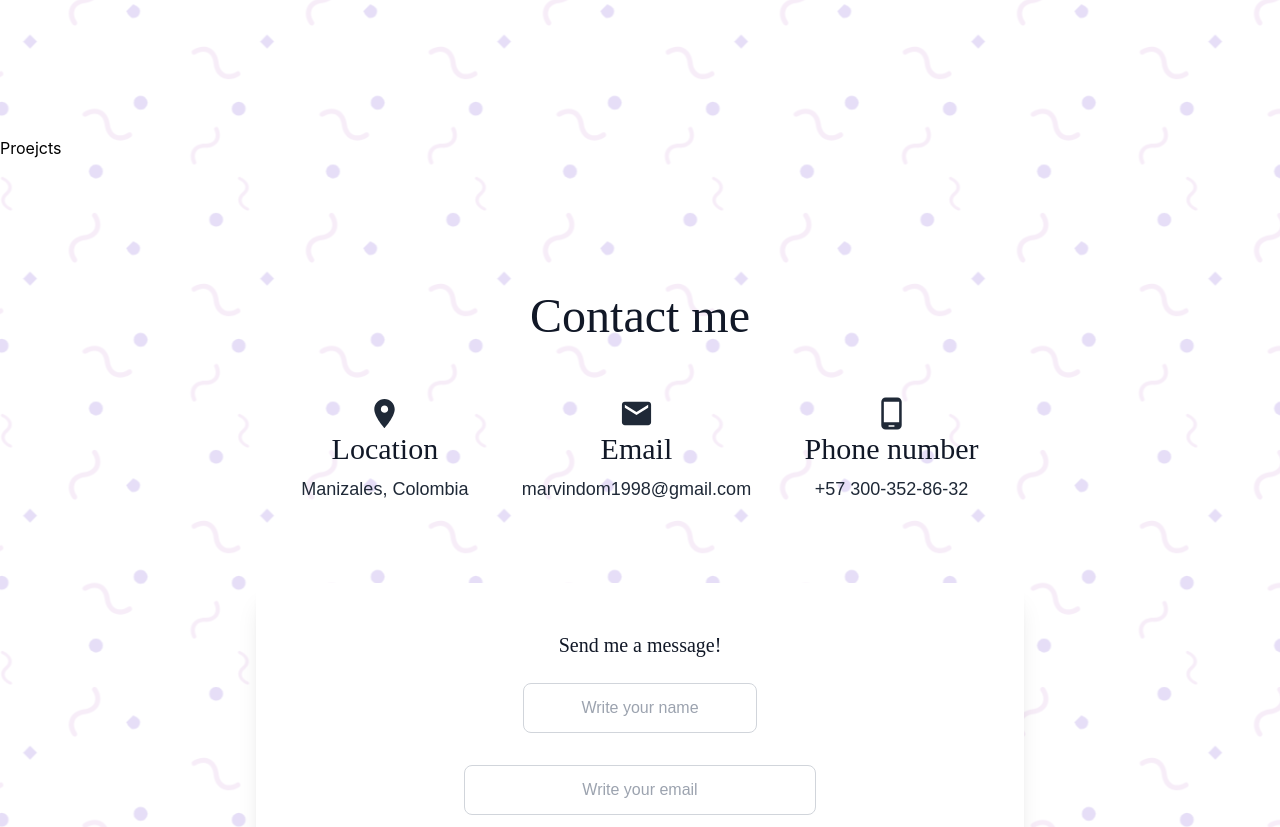
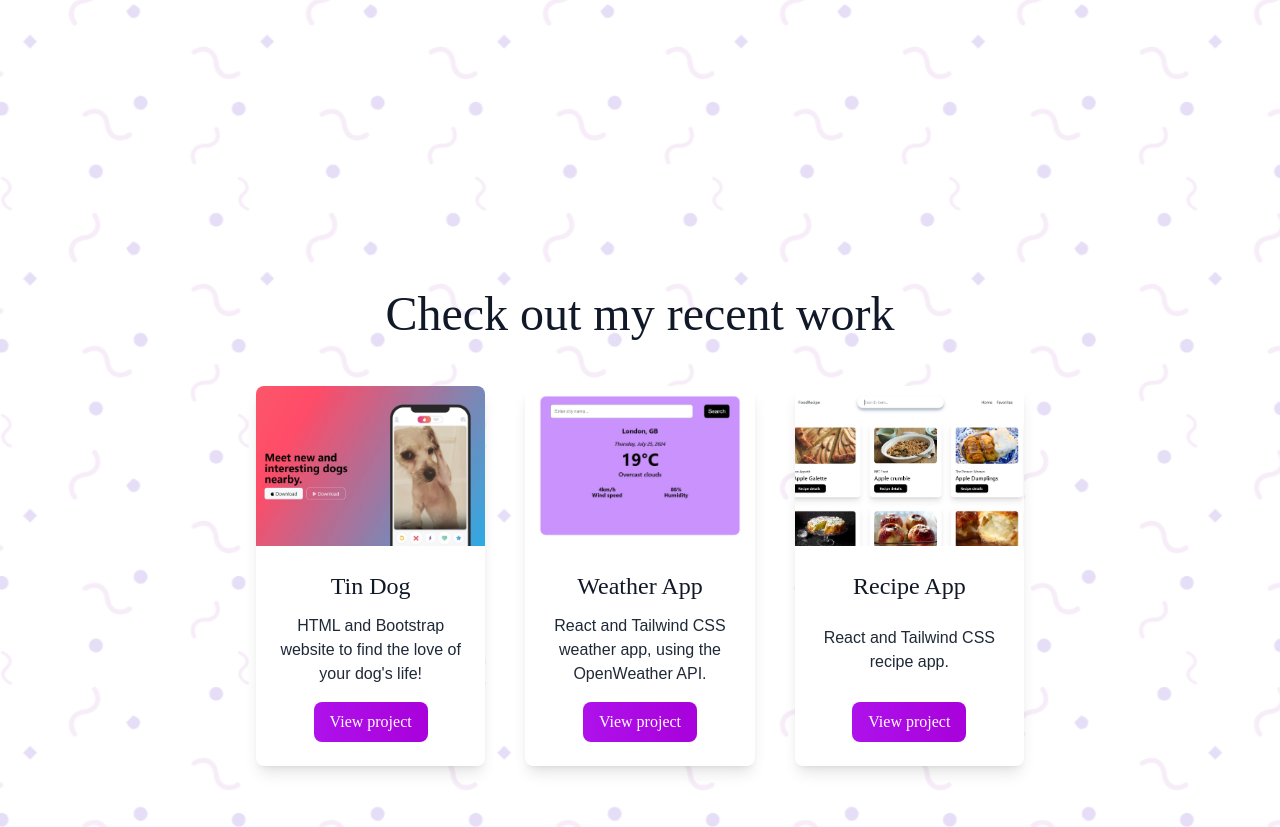
Before and after one commit to Seakerian/portfolio, a React (Create React App) app: page / in a window 1280 px wide. Shown: the part 1600-2427 px from the top of the page. Built offline with nearby package versions, Linux system fonts and the light colour scheme; no server answers.

Commit message:
styled project and project tile components

```diff
--- a/src/components/project-tile/index.jsx
+++ b/src/components/project-tile/index.jsx
@@ -1,3 +1,27 @@
-export default function ProjectTile() {
-  return <div>Project Tile</div>;
+export default function ProjectTile({ project }) {
+  return (
+    <div className="flex flex-col flex-grow bg-white shadow-lg rounded-lg overflow-hidden max-w-xs w-full md:w-1/3 lg:w-1/4 transform transition-transform duration-300 hover:scale-105 ease-in-out">
+      <img
+        src={project.imageURL}
+        alt={project.title}
+        className="w-full h-40 object-cover"
+      />
+      <div className="p-6 flex flex-col flex-grow justify-between">
+        <h3 className="font-merriweather mb-3 text-2xl text-gray-900">
+          {project.title}
+        </h3>
+        <p className="text-gray-800 font-manrope mb-2">{project.description}</p>
+        <div className="flex justify-center mt-2">
+          <a
+            href={project.url}
+            className="inline-block px-4 py-2 gradient-bg animate-gradient text-white font-merriweather rounded-lg transform transition-transform duration-200 hover:scale-105 ease-in-out"
+            target="_blank"
+            rel="noopener noreferrer"
+          >
+            View project
+          </a>
+        </div>
+      </div>
+    </div>
+  );
 }
--- a/src/components/projects/data.js
+++ b/src/components/projects/data.js
@@ -0,0 +1,29 @@
+import tinDog from "../../assets/images/TinDog.jpg";
+import weatherApp from "../../assets/images/weather-app.jpg";
+import recipeApp from "../../assets/images/recipe-app.jpg";
+
+export const projects = [
+  {
+    id: 1,
+    title: "Tin Dog",
+    description:
+      "HTML and Bootstrap website to find the love of your dog's life!",
+    imageURL: tinDog,
+    url: "https://seakerian.github.io/tin-dog/",
+  },
+  {
+    id: 2,
+    title: "Weather App",
+    description:
+      "React and Tailwind CSS weather app, using the OpenWeather API.",
+    imageURL: weatherApp,
+    url: "https://seakerian.github.io/weather-app/",
+  },
+  {
+    id: 3,
+    title: "Recipe App",
+    description: "React and Tailwind CSS recipe app.",
+    imageURL: recipeApp,
+    url: "https://seakerian.github.io/recipe-app/",
+  },
+];
--- a/src/components/projects/index.jsx
+++ b/src/components/projects/index.jsx
@@ -1,3 +1,22 @@
+import ProjectTile from "../project-tile";
+import { projects } from "./data";
+
 export default function Projects() {
-  return <div>Proejcts</div>;
+  return (
+    <div
+      id="projects"
+      className="py-12 px-6 md:px-12 flex flex-col items-center justify-center min-h-screen"
+    >
+      <h2 className="font-merriweather m-4 text-4xl md:text-5xl text-gray-900 text-center">
+        Check out my recent work
+      </h2>
+      <div className="max-w-3xl w-full flex flex-wrap justify-center items-center space-y-8 text-center py-8">
+        <div className="flex flex-wrap justify-center gap-10">
+          {projects.map((project) => (
+            <ProjectTile key={project.id} project={project} />
+          ))}
+        </div>
+      </div>
+    </div>
+  );
 }
```
